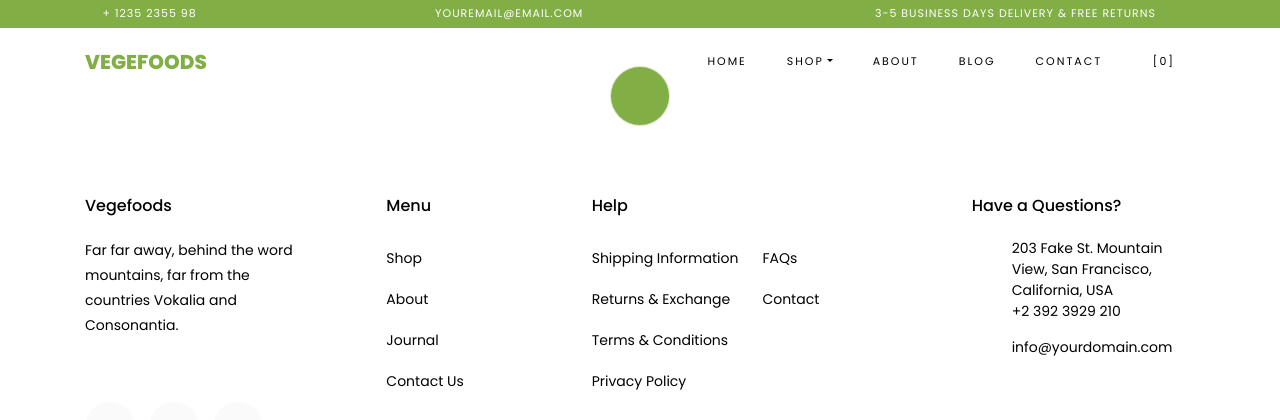
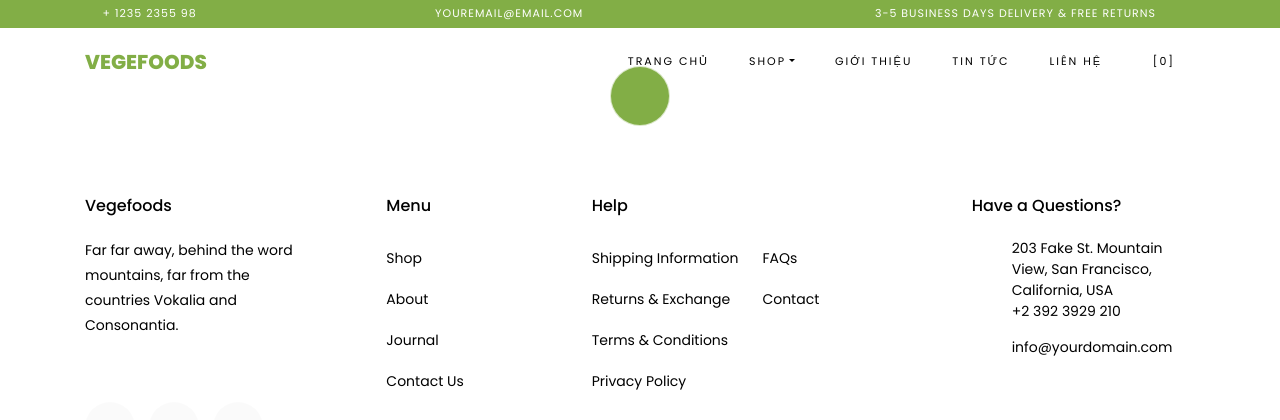
Before and after one commit to calangthang1406/giadatstore, a Django app: template home_store/templates/pages/base.html in a window 1280 px wide. Shown: the top 420 px of the page. Run offline with Django 4.2, Linux system fonts and the light colour scheme; the template is opened without the code that fills it, so the values that code supplies are empty; some libraries are stand-ins or nearby versions; some web fonts are replaced.

Commit message:
Update base.html

```diff
--- a/home_store/templates/pages/base.html
+++ b/home_store/templates/pages/base.html
@@ -63,26 +63,23 @@
                 aria-controls="ftco-nav" aria-expanded="false" aria-label="Toggle navigation">
                 <span class="oi oi-menu"></span> Menu
             </button>
-
             <div class="collapse navbar-collapse" id="ftco-nav">
                 <ul class="navbar-nav ml-auto">
-                    <li class="nav-item active"><a href="index.html" class="nav-link">Home</a></li>
+                  <li class="nav-item active"><a href="index.html" class="nav-link">Trang chủ</a></li>
                   <li class="nav-item dropdown">
-                        <a class="nav-link dropdown-toggle" href="#" id="dropdown04" data-toggle="dropdown"
-                            aria-haspopup="true" aria-expanded="false">Shop</a>
+                  <a class="nav-link dropdown-toggle" href="#" id="dropdown04" data-toggle="dropdown" aria-haspopup="true" aria-expanded="false">Shop</a>
                   <div class="dropdown-menu" aria-labelledby="dropdown04">
                       <a class="dropdown-item" href="shop.html">Shop</a>
-                            <a class="dropdown-item" href="wishlist.html">Wishlist</a>
-                            <a class="dropdown-item" href="product-single.html">Single Product</a>
-                            <a class="dropdown-item" href="cart.html">Cart</a>
-                            <a class="dropdown-item" href="checkout.html">Checkout</a>
+                      <a class="dropdown-item" href="wishlist.html">Danh sách sản phẩm</a>
+                    <a class="dropdown-item" href="product-single.html">Sản phẩm duy nhất</a>
+                    <a class="dropdown-item" href="cart.html">Giỏ hàng</a>
+                    <a class="dropdown-item" href="checkout.html">Thanh toán</a>
                   </div>
                 </li>
-                    <li class="nav-item"><a href="about.html" class="nav-link">About</a></li>
-                    <li class="nav-item"><a href="blog.html" class="nav-link">Blog</a></li>
-                    <li class="nav-item"><a href="contact.html" class="nav-link">Contact</a></li>
-                    <li class="nav-item cta cta-colored"><a href="cart.html" class="nav-link"><span
-                                class="icon-shopping_cart"></span>[0]</a></li>
+                  <li class="nav-item"><a href="about.html" class="nav-link">Giới thiệu</a></li>
+                  <li class="nav-item"><a href="blog.html" class="nav-link">Tin tức</a></li>
+                  <li class="nav-item"><a href="contact.html" class="nav-link">Liên hệ</a></li>
+                  <li class="nav-item cta cta-colored"><a href="cart.html" class="nav-link"><span class="icon-shopping_cart"></span>[0]</a></li>
 
                 </ul>
               </div>
```
Lines whose indentation alone changed are shown as unchanged.
